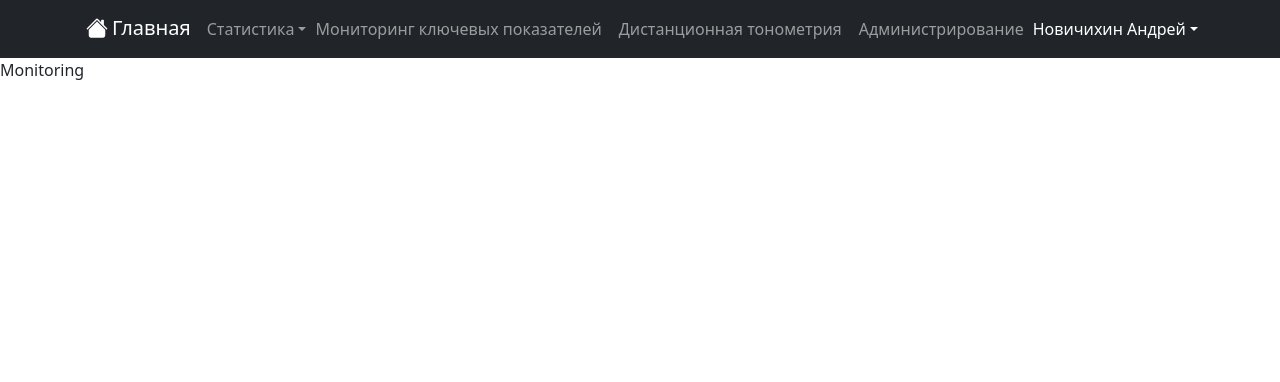
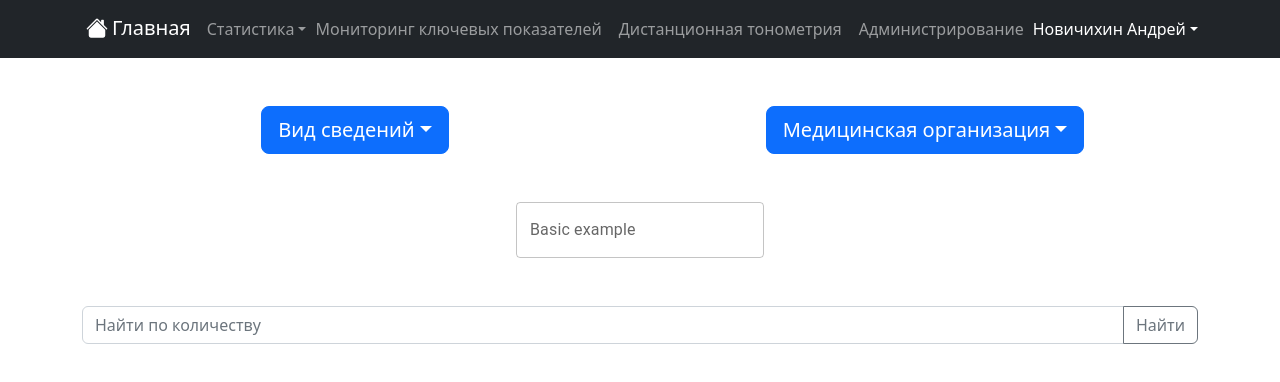
Before and after one commit to CodeDestroy/TonosClient, a React (Create React App) app: page /monitoring in a window 1280 px wide. Both pictures are taken after a click on the button "Войти". Shown: the top 382 px of the page. Built offline with nearby package versions, Linux system fonts and the light colour scheme.

Commit message:
front monitoring

```diff
--- a/package.json
+++ b/package.json
@@ -3,16 +3,21 @@
   "version": "0.1.0",
   "private": true,
   "dependencies": {
+    "@mui/material": "^5.11.10",
+    "@mui/x-date-pickers": "^5.0.19",
     "@testing-library/jest-dom": "^5.16.5",
     "@testing-library/react": "^13.4.0",
     "@testing-library/user-event": "^13.5.0",
     "bootstrap": "^5.2.3",
     "css-modules": "^0.3.0",
+    "dayjs": "^1.11.7",
     "mobx": "^6.8.0",
+    "mui": "^0.0.1",
     "react": "^18.2.0",
     "react-bluetooth": "^0.0.0",
     "react-bootstrap": "^2.7.2",
     "react-bootstrap-icons": "^1.10.2",
+    "react-datepicker": "^4.10.0",
     "react-dom": "^18.2.0",
     "react-router-dom": "^5.3.4",
     "react-scripts": "5.0.1",
--- a/src/Mainpage.js
+++ b/src/Mainpage.js
@@ -8,6 +8,10 @@ function Mainpage() {
 
   const showTonometr = () => {
     history.push("/userTonometr")
+  }
+
+  const showMonitoring = () => {
+    history.push("/monitoring")
   }
 
   return (
@@ -30,7 +34,7 @@ function Mainpage() {
       <Container className='d-flex align-items-center justify-content-around' style={{marginTop: '10em'}}>
         <Row className='flex-row'>
           <Col className='flex-column' style={{margin: '0em 5em 0em 0em'}}>
-            <Button className="btn-secondary btn-lg px-2" style={{minHeight: '140px', minWidth: '320px', maxWidth: '320px'}}>
+            <Button onClick={showMonitoring} className="btn-secondary btn-lg px-2" style={{minHeight: '140px', minWidth: '320px', maxWidth: '320px'}}>
               Мониторинг ключевых показателей
             </Button>
           </Col>
--- a/src/Monitoring.js
+++ b/src/Monitoring.js
@@ -1,13 +1,81 @@
 import React from 'react'
 import Header from './Components/Header'
+import { Container, InputGroup, Form, Button, Row, Col, DropdownButton, Dropdown, ButtonGroup } from 'react-bootstrap'
+import { useState } from "react";
+
+import TextField from '@mui/material/TextField';
+import { AdapterDayjs } from '@mui/x-date-pickers/AdapterDayjs';
+import { LocalizationProvider } from '@mui/x-date-pickers/LocalizationProvider';
+import { DatePicker } from '@mui/x-date-pickers/DatePicker';
 
 function Monitoring() {
+  // const [startDate, setStartDate] = useState(new Date());
+  const [value, setValue] = React.useState(null);
   return (
     <>
         <Header/>
-        <div>Monitoring</div>
+          <div>
+            <Container>
+              <Row className="justify-content-center align-items-center">
+                  <Col md={8} lg={6} xs={12}>
+                    <div className="d-flex my-5 align-items-center justify-content-center">
+                      <DropdownButton
+                        as={ButtonGroup}
+                        key={1}
+                        id={`dropdown-button-drop-1`}
+                        size="lg"
+                        title="Вид сведений"
+                      >
+                        <Dropdown.Item href="#/action-1">Количество записавшихся пациентов</Dropdown.Item>
+                        <Dropdown.Item href="#/action-2">Количество принятых пациентов по видам приема</Dropdown.Item>
+                      </DropdownButton>
+                    </div>
+                  </Col>
+                  <Col md={8} lg={6} xs={12}>
+                    <div className="d-flex my-5 align-items-center justify-content-center">
+                      <DropdownButton
+                        as={ButtonGroup}
+                        key={1}
+                        id={`dropdown-button-drop-1`}
+                        size="lg"
+                        title="Медицинская организация"
+                      >
+                        <Dropdown.Item href="#/action-1">ХХХХХХХХХХХХХХХХХХХХХХХХХ</Dropdown.Item>
+                        <Dropdown.Item href="#/action-2">ХХХХХХХХХХХХХХХХХХХХХХХХХ</Dropdown.Item>
+                      </DropdownButton>
+                    </div>
+                  </Col>
+                </Row>
+                <Row className="mb-5 justify-content-center align-items-center">
+                  <div className="d-flex align-items-center justify-content-center">
+                    {/* <DatePicker selected={startDate} onChange={(date) => setStartDate(date)}></DatePicker> */}
+                    <LocalizationProvider dateAdapter={AdapterDayjs}>
+                      <DatePicker
+                        label="Basic example"
+                        value={value}
+                        onChange={(newValue) => {
+                          setValue(newValue);
+                        }}
+                        renderInput={(params) => <TextField {...params} />}
+                      />
+                    </LocalizationProvider>
+                  </div>
+                </Row>
+                <div className="vh-100 justify-content-center align-items-center">
+                <InputGroup className="mb-3">
+                  <Form.Control
+                    placeholder="Найти по количеству"
+                    aria-label="Recipient's username"
+                    aria-describedby="basic-addon2"
+                  />
+                  <Button variant="outline-secondary" id="button-addon2">
+                    Найти
+                  </Button>
+                </InputGroup>
+              </div>
+            </Container>
+          </div>
     </>
-
   )
 }
 
```
Also changed, not shown: 1 other file (tests, documents, lock files or other folders).
